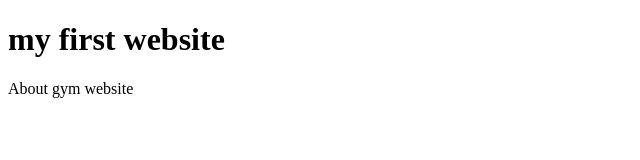
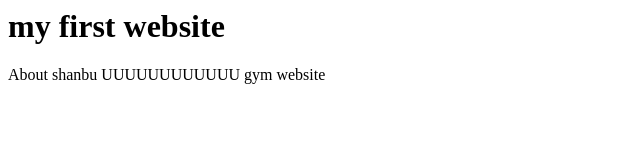
Before and after one commit to shanbu27/portfolio, a plain HTML site: page index.html in a window 1280 px wide. Shown: the whole page, without its empty margins (0-640 px from the left). Drawn offline with Linux system fonts and the light colour scheme.

Commit message:
Update paragraph text in index.html

```diff
--- a/index.html
+++ b/index.html
@@ -1,3 +1,4 @@
+</html>
 <!DOCTYPE html>
 <html lang="en">
 <head>
@@ -7,6 +8,6 @@
 </head>
 <body>
 <h1>my first website</h1>
-<p>About gym website</p>
+<p>About shanbu UUUUUUUUUUUU gym website</p>
 </body>
 </html>
```
